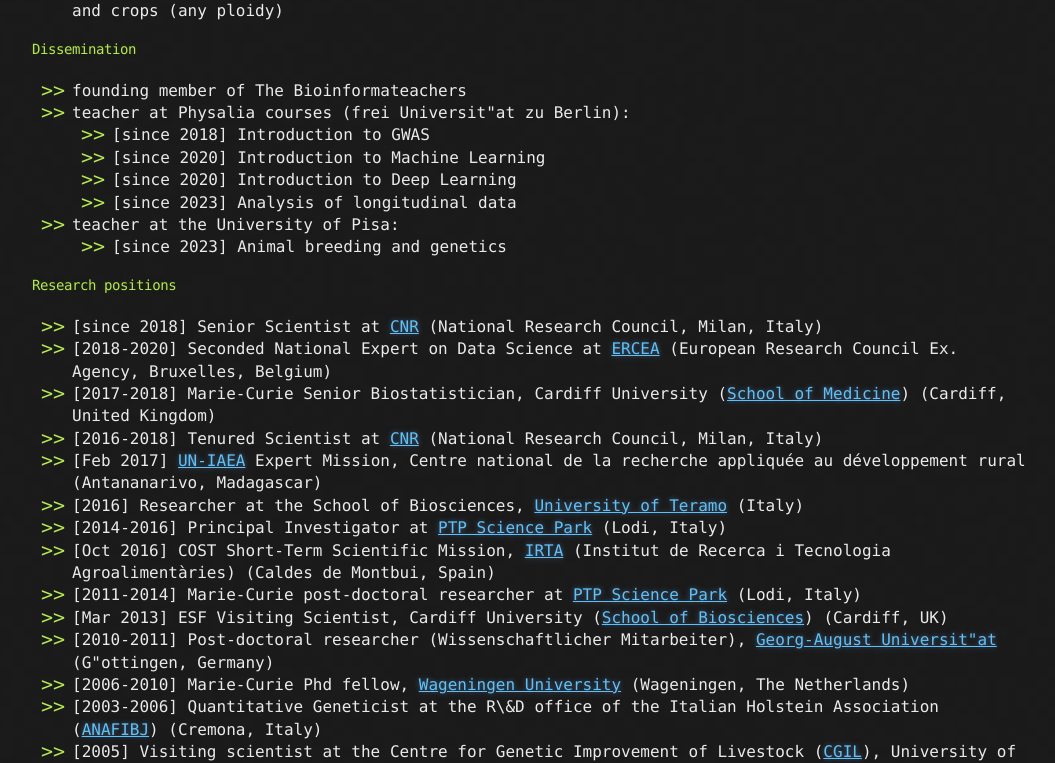
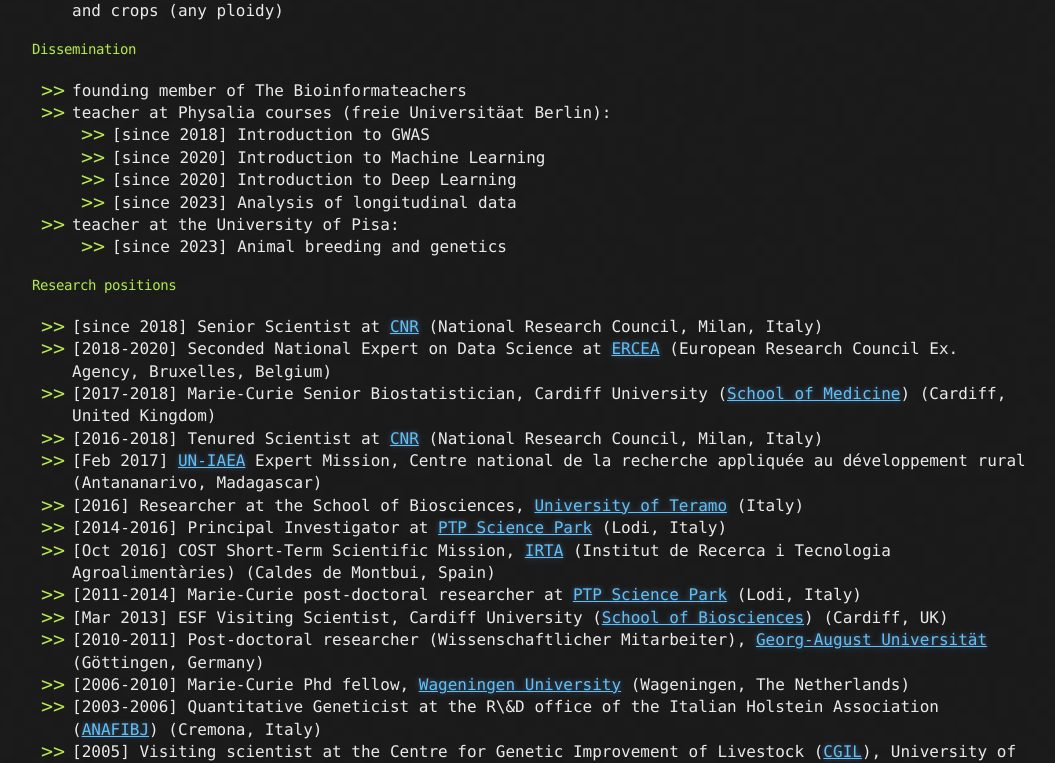
Before and after one commit to bioinformateachers/bioinformateachers.github.io, a Jekyll site: the page built from filippo.md, in a window 1280 px wide and 1400 px high, scrolled down 1365 px. Shown: the part 157-920 px from the top of the window, without its empty margins (108-1163 px from the left). Built offline with Jekyll 4.4.1, drawn with Linux system fonts in a browser that asks for light colours; our own code applies the rules of GitHub Pages for plain Markdown files.

```diff
--- a/filippo.md
+++ b/filippo.md
@@ -39,7 +39,7 @@ Current projects include: deep neural network models for image, sound, text and
 #### Dissemination
 
 - founding member of The Bioinformateachers
-- teacher at Physalia courses (frei Universit\"at zu Berlin):
+- teacher at Physalia courses (freie Universit&auml;at Berlin):
 	- [since 2018] Introduction to GWAS
 	- [since 2020] Introduction to Machine Learning
 	- [since 2020] Introduction to Deep Learning
@@ -59,7 +59,7 @@ Current projects include: deep neural network models for image, sound, text and
 - [Oct 2016] COST Short-Term Scientific Mission, [IRTA](https://www.irta.cat/es/) (Institut de Recerca i Tecnologia Agroalimentàries) (Caldes de Montbui, Spain)
 - [2011-2014] Marie-Curie post-doctoral researcher at [PTP Science Park](https://www.ptp.it/en/homepage) (Lodi, Italy)
 - [Mar 2013] ESF Visiting Scientist, Cardiff University ([School of Biosciences](https://www.cardiff.ac.uk/biosciences)) (Cardiff, UK)
-- [2010-2011] Post-doctoral researcher (Wissenschaftlicher Mitarbeiter), [Georg-August Universit\"at](https://www.uni-goettingen.de/) (G\"ottingen, Germany)
+- [2010-2011] Post-doctoral researcher (Wissenschaftlicher Mitarbeiter), [Georg-August Universit&auml;t](https://www.uni-goettingen.de/) (G&ouml;ttingen, Germany)
 - [2006-2010] Marie-Curie Phd fellow, [Wageningen University](https://www.wur.nl/) (Wageningen, The Netherlands)
 - [2003-2006] Quantitative Geneticist at the R\&D office of the  Italian Holstein Association ([ANAFIBJ](http://www.anafi.it/)) (Cremona, Italy)
 - [2005] Visiting scientist at the Centre for Genetic Improvement of Livestock ([CGIL](https://cgil.uoguelph.ca/)), University of Guelph (Guelph, Canada)
```
